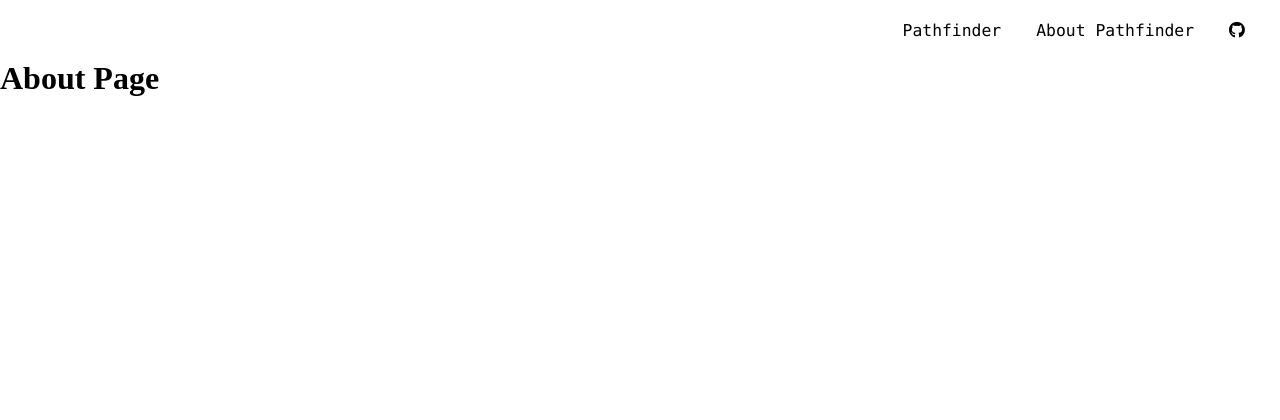
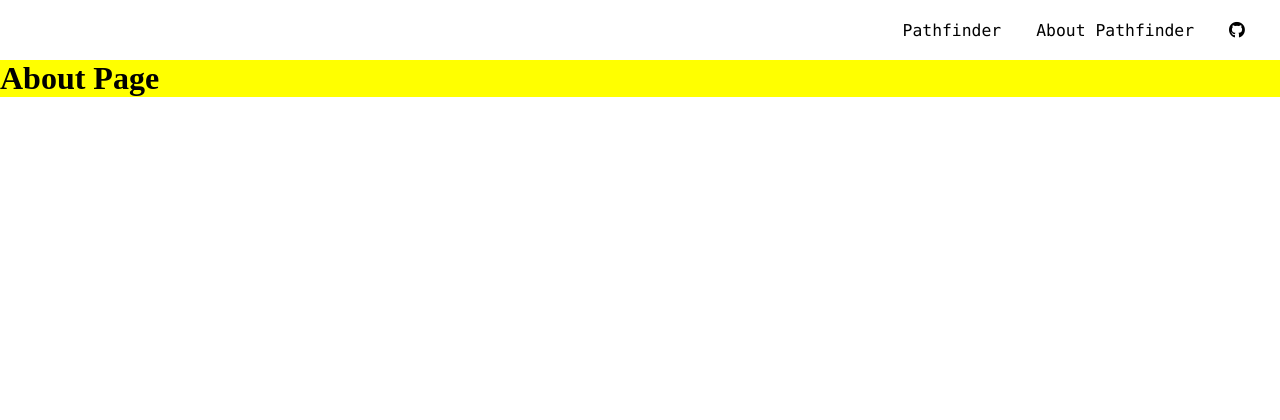
Before and after one commit to jhtkoo0426/Pathfinder, a Django app: page /about/ in a window 1280 px wide. Shown: the top 420 px of the page. Run offline with Django 4.2, Linux system fonts and the light colour scheme; some libraries are stand-ins or nearby versions.

Commit message:
Solved github icon bug, added comments to html code

```diff
--- /dev/null
+++ b/Pathfinder/static/css/about.css
@@ -0,0 +1,10 @@
+* {
+    box-sizing: border-box;
+    margin: 0;
+    padding: 0;
+    scroll-behavior: smooth;
+}
+
+.about-page-title {
+    background-color: yellow;
+}
--- a/templates/app_pages/about.html
+++ b/templates/app_pages/about.html
@@ -1,4 +1,8 @@
 {% extends 'base_pages/base.html' %}
+{% load static %}
+{% block styles %}
+    <link rel="stylesheet" type="text/css" href="{% static 'css/about.css' %}">
+{% endblock %}
 {% block content %}
     <h1 class="about-page-title">About Page</h1>
 {% endblock %}
--- a/templates/base_pages/base.html
+++ b/templates/base_pages/base.html
@@ -4,13 +4,14 @@
 <head>
     <meta charset="UTF-8">
     <title>Pathfinder</title>
+    <link rel="stylesheet" href="https://use.fontawesome.com/releases/v5.8.1/css/all.css" integrity="sha384-50oBUHEmvpQ+1lW4y57PTFmhCaXp0ML5d60M1M7uH2+nqUivzIebhndOJK28anvf" crossorigin="anonymous">
     {% load static %}
     {% block styles %}
         <link rel="stylesheet" type="text/css" href="{% static 'css/style.css' %}">
-        <link rel="stylesheet" href="https://use.fontawesome.com/releases/v5.8.1/css/all.css" integrity="sha384-50oBUHEmvpQ+1lW4y57PTFmhCaXp0ML5d60M1M7uH2+nqUivzIebhndOJK28anvf" crossorigin="anonymous">
     {% endblock %}
 </head>
 <body>
+    <!-- Grid layout for the page -->
     <div class="page-container">
         {% include 'base_pages/navbar.html' %}
 
```
Also changed, not shown: Pathfinder/static/css/style.css (line endings or trailing spaces).
